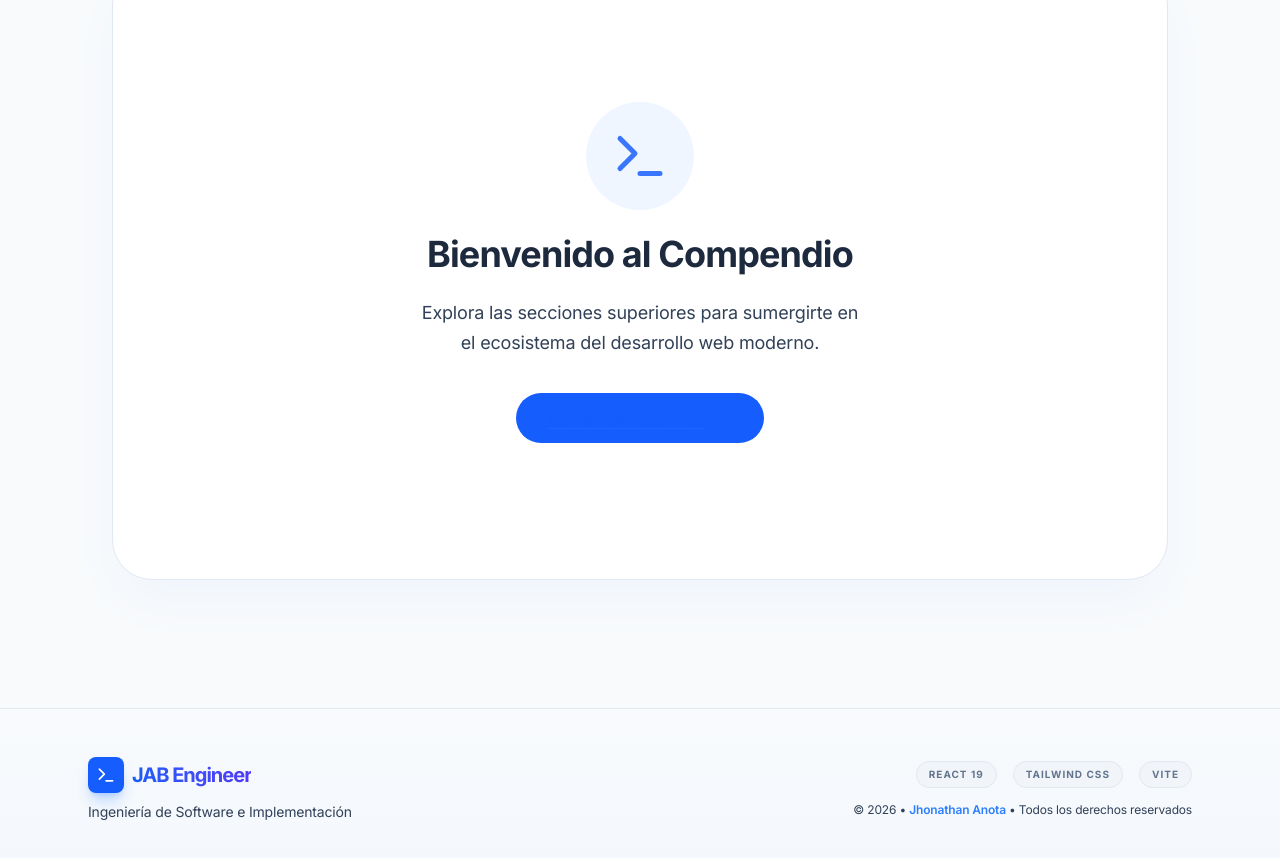
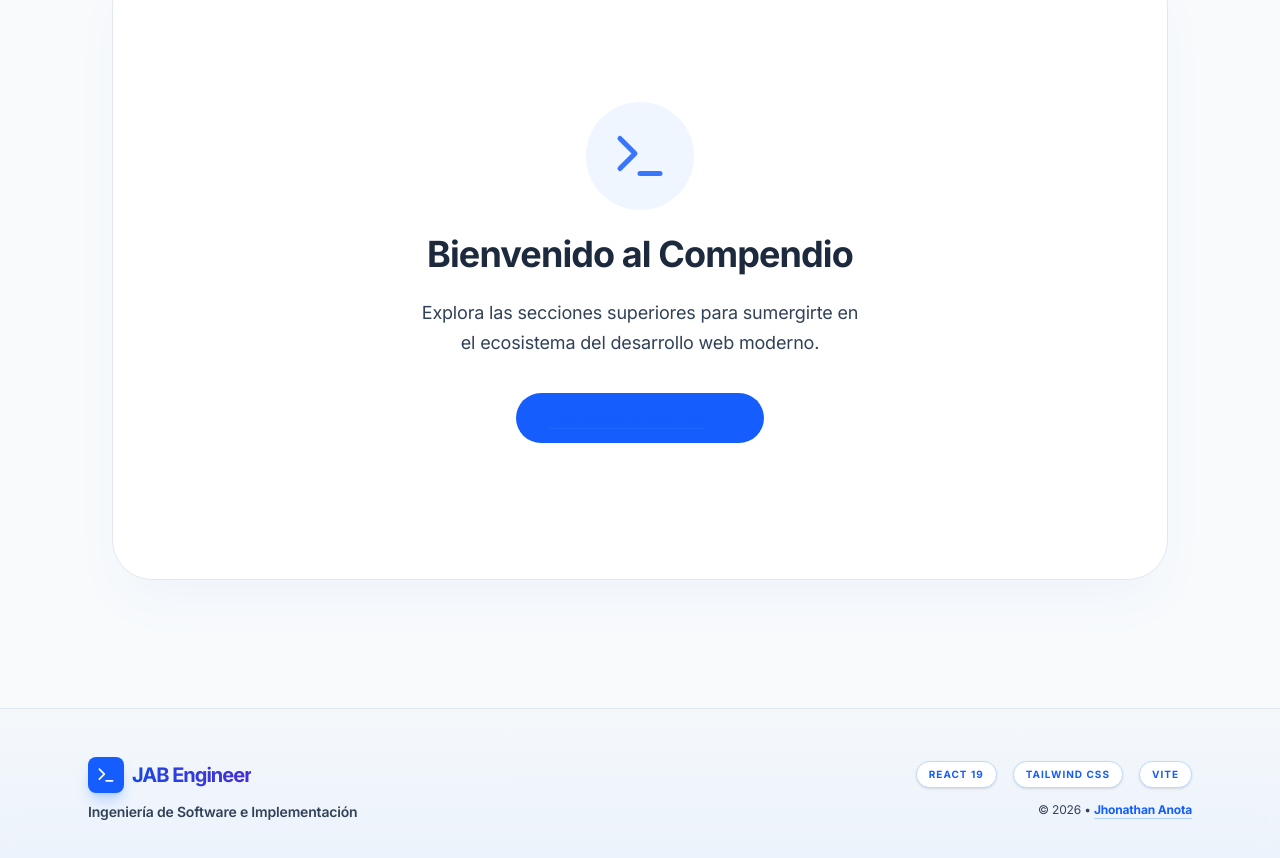
Before and after one commit to AB-jhon/compendio-desarrollo-web, a React (Vite) app: page / in a window 1280 px wide. Shown: the part 361-1219 px from the top of the page. Built offline with nearby package versions, Linux system fonts and the light colour scheme.

Commit message:
style: footer mejorado, vercel config y ajuste de espaciado

```diff
--- a/src/App.jsx
+++ b/src/App.jsx
@@ -124,9 +124,9 @@ function App() {
         </main>
 
         {/* Footer Profesional con Estilo */}
-        <footer className="relative mt-20 border-t border-slate-200 dark:border-slate-800">
-          {/* Fondo con degradado sutil */}
-          <div className="absolute inset-0 bg-gradient-to-b from-transparent to-blue-50/50 dark:to-blue-900/10 pointer-events-none" />
+        <footer className="relative mt-20 border-t border-slate-200 dark:border-slate-800 bg-slate-100/50 dark:bg-slate-900/50 backdrop-blur-sm">
+          {/* Fondo con degradado sutil - Más visible en modo claro */}
+          <div className="absolute inset-0 bg-gradient-to-b from-transparent to-blue-100/40 dark:to-blue-900/20 pointer-events-none" />
 
           <div className="relative z-10 max-w-6xl mx-auto px-6 py-12">
             <div className="flex flex-col md:flex-row justify-between items-center gap-8">
@@ -137,11 +137,12 @@ function App() {
                   <div className="p-2 bg-blue-600 rounded-lg shadow-lg shadow-blue-500/30">
                     <Terminal size={20} className="text-white" />
                   </div>
-                  <span className="text-xl font-black tracking-tighter bg-gradient-to-r from-blue-600 to-indigo-600 bg-clip-text text-transparent">
+                  {/* Añadimos text-blue-700 como base para que se vea en modo claro */}
+                  <span className="text-xl font-black tracking-tighter bg-gradient-to-r from-blue-700 to-indigo-700 dark:from-blue-400 dark:to-indigo-400 bg-clip-text text-transparent">
                     JAB Engineer
                   </span>
                 </div>
-                <p className="text-slate-500 dark:text-slate-400 text-sm font-medium">
+                <p className="text-slate-600 dark:text-slate-400 text-sm font-semibold">
                   Ingeniería de Software e Implementación
                 </p>
               </div>
@@ -149,19 +150,16 @@ function App() {
               {/* Lado Derecho: Créditos y Stack */}
               <div className="flex flex-col items-center md:items-end gap-3">
                 <div className="flex gap-4">
-                  <span className="px-3 py-1 bg-slate-100 dark:bg-slate-800 rounded-full text-[10px] font-bold text-slate-500 uppercase tracking-widest border border-slate-200 dark:border-slate-700">
-                    React 19
-                  </span>
-                  <span className="px-3 py-1 bg-slate-100 dark:bg-slate-800 rounded-full text-[10px] font-bold text-slate-500 uppercase tracking-widest border border-slate-200 dark:border-slate-700">
-                    Tailwind CSS
-                  </span>
-                  <span className="px-3 py-1 bg-slate-100 dark:bg-slate-800 rounded-full text-[10px] font-bold text-slate-500 uppercase tracking-widest border border-slate-200 dark:border-slate-700">
-                    Vite
-                  </span>
+                  {/* Badges con bordes más definidos */}
+                  {['React 19', 'Tailwind CSS', 'Vite'].map((tech) => (
+                    <span key={tech} className="px-3 py-1 bg-white dark:bg-slate-800 rounded-full text-[10px] font-bold text-blue-600 dark:text-slate-400 uppercase tracking-widest border border-blue-200 dark:border-slate-700 shadow-sm">
+                      {tech}
+                    </span>
+                  ))}
                 </div>
 
-                <p className="text-slate-400 dark:text-slate-500 text-xs">
-                  © {new Date().getFullYear()} • <span className="text-blue-500 font-semibold">Jhonathan Anota</span> • Todos los derechos reservados
+                <p className="text-slate-500 dark:text-slate-500 text-xs font-medium">
+                  © {new Date().getFullYear()} • <span className="text-blue-600 dark:text-blue-400 font-bold underline underline-offset-4 decoration-blue-500/30">Jhonathan Anota</span>
                 </p>
               </div>
             </div>
```
